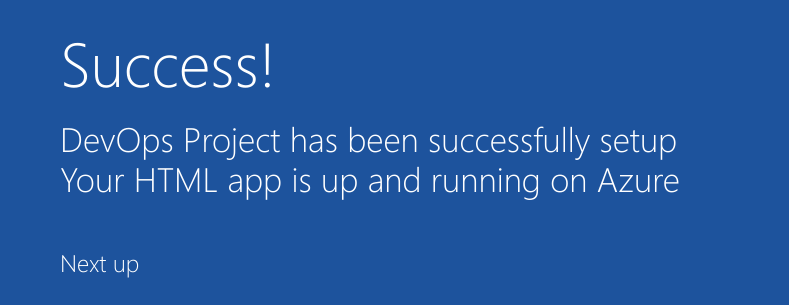
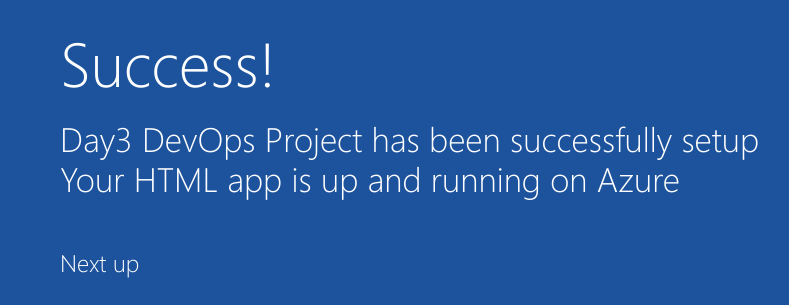
Before and after one commit to tirumala18/Mango, a plain HTML site: page index.html in a window 1280 px wide. Shown: the part 352-657 px from the top of the page, 165-954 px from the left. Drawn offline with Linux system fonts and the light colour scheme.

Commit message:
feature1 branch indexfile modified

```diff
--- a/index.html
+++ b/index.html
@@ -19,7 +19,7 @@
         </div>
             <div class="content-body">
                 <div class="success-text">Success!</div>
-                <div class="description line-1"> DevOps Project has been successfully setup</div>
+                <div class="description line-1">Day3 DevOps Project has been successfully setup</div>
                 <div class="description line-2"> Your HTML app is up and running on Azure</div>
                 <div class="next-steps-container">
                     <div class="next-steps-header">Next up</div>
```
